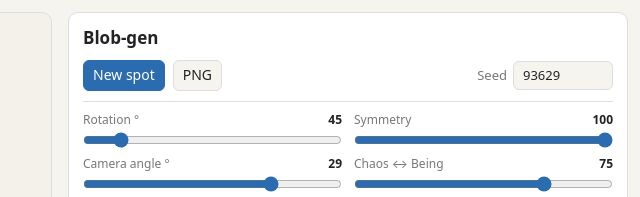
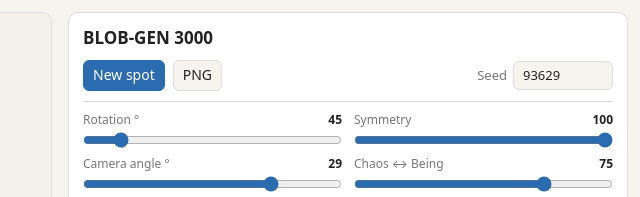
Before and after one commit to egeneralline-eng/BLOB-GEN-3000, a plain HTML site: page index.html in a window 1280 px wide. Shown: the top 197 px of the page, 640-1280 px from the left. Drawn offline with Linux system fonts and the light colour scheme; no server answers.

Commit message:
Update title from 'Blob-gen' to 'BLOB-GEN 3000'

```diff
--- a/index.html
+++ b/index.html
@@ -51,7 +51,7 @@ hr{border:0;border-top:1px solid var(--line);width:100%;margin:2px 0}
 <div class="wrap">
  <div class="stage"><canvas id="cv" width="900" height="900"></canvas></div>
  <div class="panel">
-  <h1>Blob-gen</h1>
+  <h1>BLOB-GEN 3000</h1>
   <div class="row">
    <button class="p" id="new">New spot</button>
    <button id="save">PNG</button>
```
